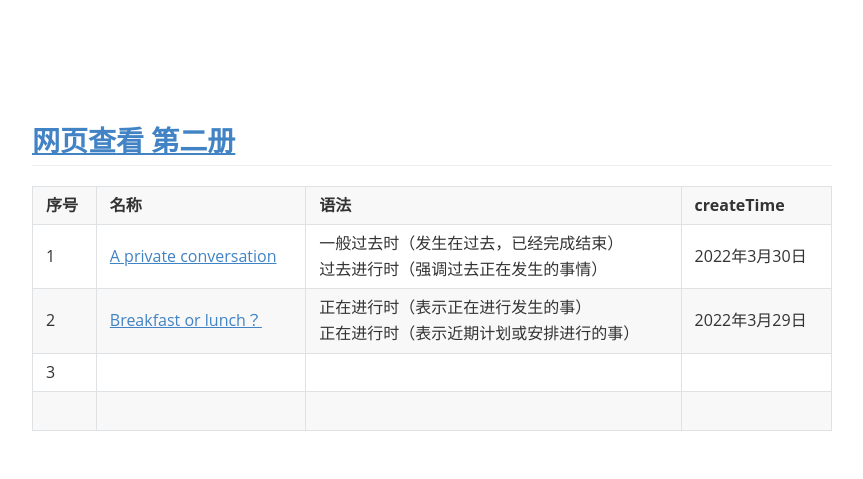
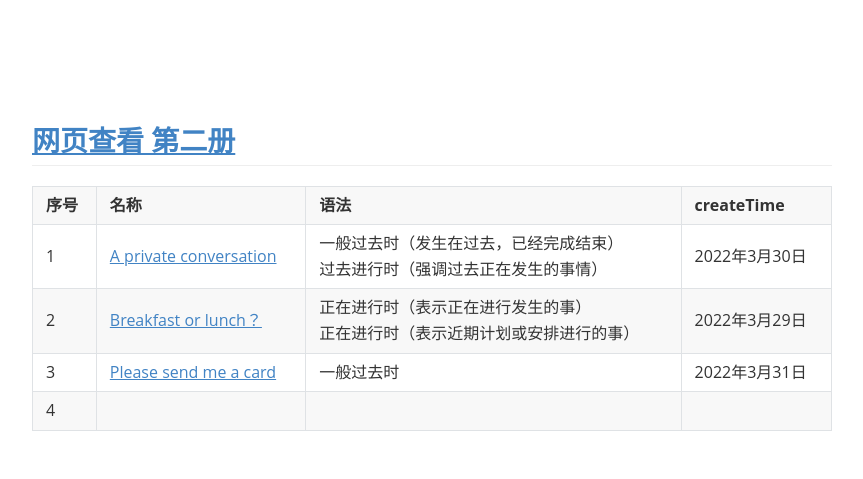
Before and after one commit to chenmx08/new-concept-english.github.io, a plain HTML site: page index.html in a window 1280 px wide. Shown: the whole page, without its empty margins (208-1071 px from the left). Drawn offline with Linux system fonts and the light colour scheme.

Commit message:
03明信片

```diff
--- a/index.html
+++ b/index.html
@@ -225,6 +225,6 @@ header, .context-menu, .megamenu-content, footer { font-family: "Segoe UI", Aria
 </style>
 </head>
 <body class='typora-export os-windows' >
-<div  id='write'  class = 'is-node'><p>&nbsp;</p><p>&nbsp;</p><h2><a name="网页查看-第二册httpschenmx08githubionew-concept-englishgithubio" class="md-header-anchor"></a><a href='https://chenmx08.github.io/new-concept-english.github.io/'><span>网页查看 第二册</span></a></h2><figure><table><thead><tr><th><span>序号</span></th><th><span>名称</span></th><th><span>语法</span></th><th><span>createTime</span></th></tr></thead><tbody><tr><td><span>1</span></td><td><a href='./新概念2/1/1.html'><span>A private conversation</span></a></td><td><span>一般过去时（发生在过去，已经完成结束）</span><br><span>过去进行时（强调过去正在发生的事情）</span></td><td><span>2022年3月30日</span></td></tr><tr><td><span>2</span></td><td><a href='./新概念2/2/2.html'><span>Breakfast or lunch？</span></a></td><td><span>正在进行时（表示正在进行发生的事）</span><br><span>正在进行时（表示近期计划或安排进行的事）</span></td><td><span>2022年3月29日</span></td></tr><tr><td><span>3</span></td><td>&nbsp;</td><td>&nbsp;</td><td>&nbsp;</td></tr><tr><td>&nbsp;</td><td>&nbsp;</td><td>&nbsp;</td><td>&nbsp;</td></tr></tbody></table></figure><p><span> </span></p><p>&nbsp;</p></div>
+<div  id='write'  class = 'is-node'><p>&nbsp;</p><p>&nbsp;</p><h2><a name="网页查看-第二册httpschenmx08githubionew-concept-englishgithubio" class="md-header-anchor"></a><a href='https://chenmx08.github.io/new-concept-english.github.io/'><span>网页查看 第二册</span></a></h2><figure><table><thead><tr><th><span>序号</span></th><th><span>名称</span></th><th><span>语法</span></th><th><span>createTime</span></th></tr></thead><tbody><tr><td><span>1</span></td><td><a href='./新概念2/1/1.html'><span>A private conversation</span></a></td><td><span>一般过去时（发生在过去，已经完成结束）</span><br><span>过去进行时（强调过去正在发生的事情）</span></td><td><span>2022年3月30日</span></td></tr><tr><td><span>2</span></td><td><a href='./新概念2/2/2.html'><span>Breakfast or lunch？</span></a></td><td><span>正在进行时（表示正在进行发生的事）</span><br><span>正在进行时（表示近期计划或安排进行的事）</span></td><td><span>2022年3月29日</span></td></tr><tr><td><span>3</span></td><td><a href='./新概念2/3/3.html'><span>Please send me a card</span></a></td><td><span>一般过去时</span></td><td><span>2022年3月31日</span></td></tr><tr><td><span>4</span></td><td>&nbsp;</td><td>&nbsp;</td><td>&nbsp;</td></tr></tbody></table></figure><p><span> </span></p><p>&nbsp;</p></div>
 </body>
 </html>
```
